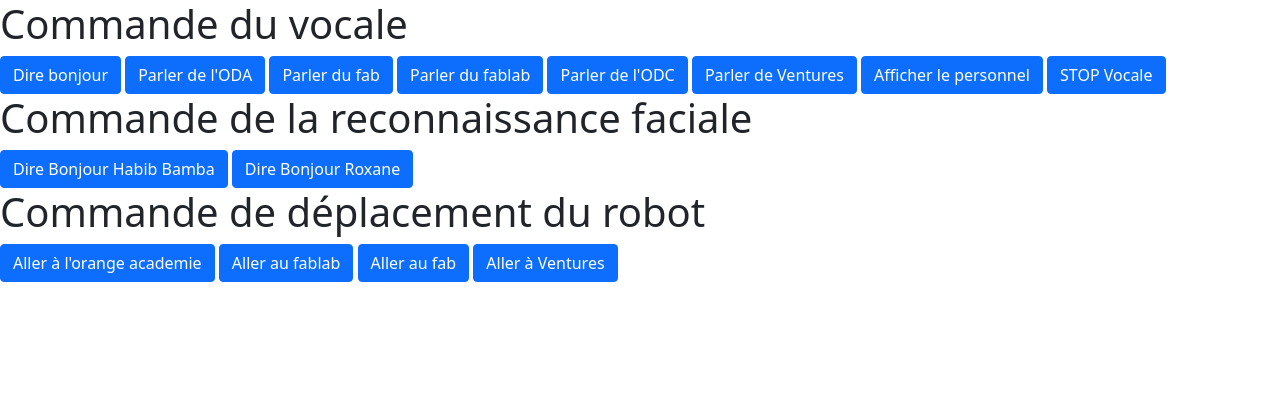
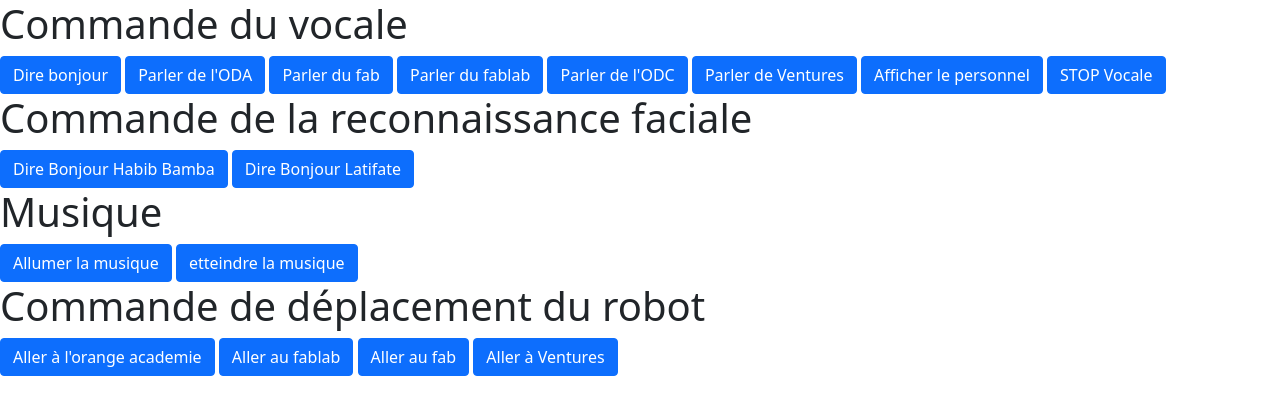
Before and after one commit to AurelNGuetta/plan-B, a plain HTML site: page index.html in a window 1280 px wide. Drawn offline with nearby package versions, Linux system fonts and the light colour scheme.

Commit message:
Update index.html

```diff
--- a/index.html
+++ b/index.html
@@ -37,8 +37,17 @@
         <button class="btn btn-primary" type="button" v-on:click="UseHabib()">
           Dire Bonjour Habib Bamba
         </button>
-        <button class="btn btn-primary" type="button" v-on:click="UseRoxane()">
-          Dire Bonjour Roxane
+        <button class="btn btn-primary" type="button" v-on:click="BjrLatif()">
+          Dire Bonjour Latifate
+        </button>
+      </div>
+      <h1>Musique</h1>
+      <div>
+        <button class="btn btn-primary" type="button" v-on:click="musicOn()">
+          Allumer la musique
+        </button>
+        <button class="btn btn-primary" type="button" v-on:click="musicOff()">
+          etteindre la musique
         </button>
       </div>
 
```
